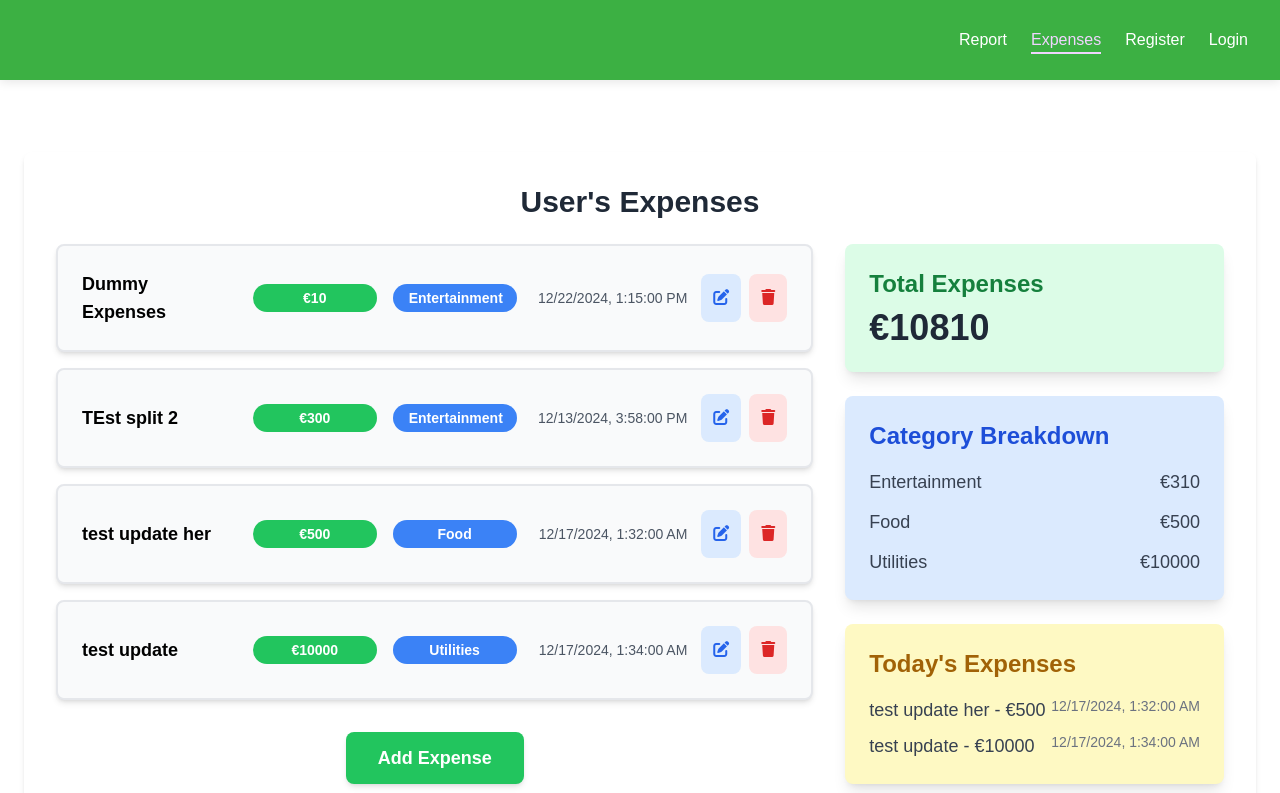
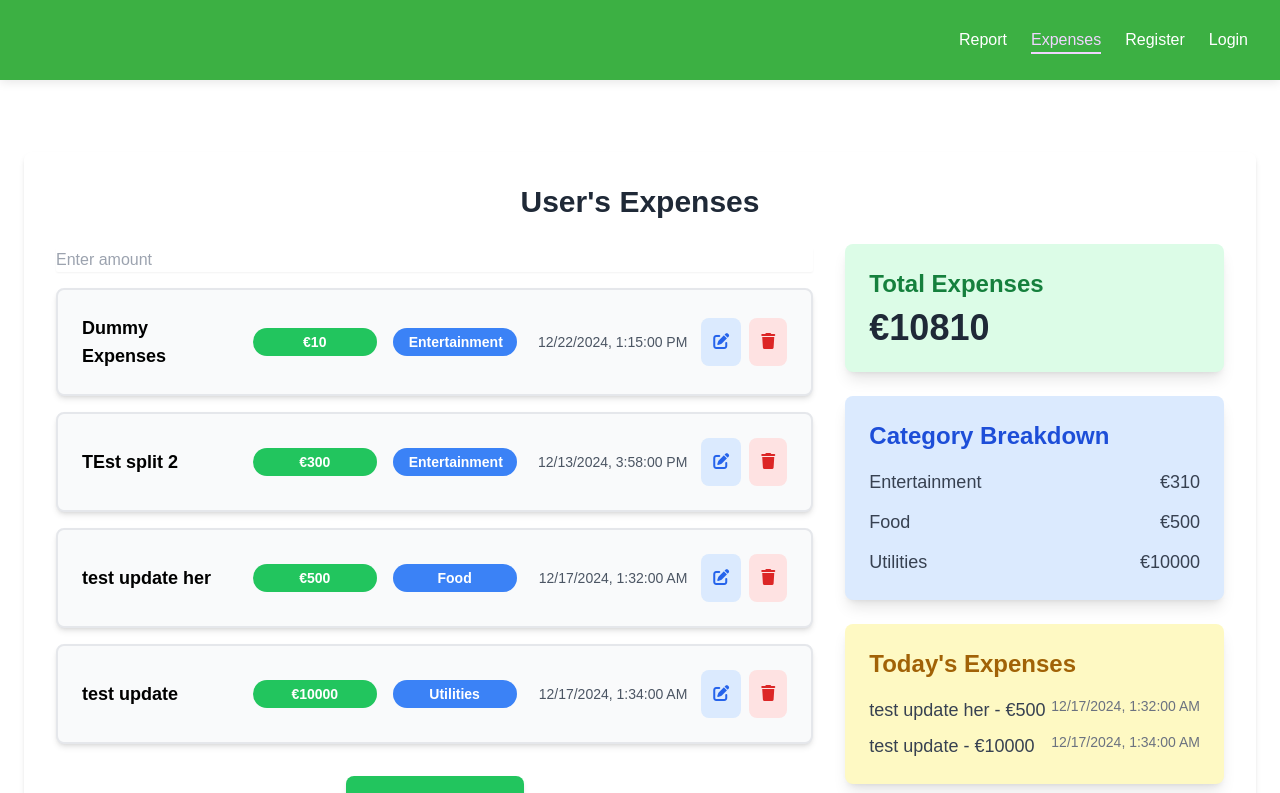
Before and after one commit to Study-Program-Applied-Computer-Science/udi-triozeit, a Vue app: page /expenses in a window 1280 px wide. Shown: the top 793 px of the page. Built offline with nearby package versions, Linux system fonts and the light colour scheme; data requests are answered from the project's data file.

Commit message:
search and report pdf downloader

```diff
--- a/db.json
+++ b/db.json
@@ -43,7 +43,7 @@
       "id": 7,
       "streak": 2,
       "addLimit": 7,
-      "lastLogin": "12/17/2024, 6:21:31 PM"
+      "lastLogin": "12/18/2024, 1:46:21 AM"
     }
   ],
   "expenses": [
--- a/package.json
+++ b/package.json
@@ -11,6 +11,8 @@
     "bcryptjs": "^2.4.3",
     "core-js": "^3.8.3",
     "json-server": "^0.17.1",
+    "jspdf": "^2.5.2",
+    "jspdf-autotable": "^3.8.4",
     "vue": "^3.2.13",
     "vue-router": "^4.5.0",
     "vuex": "^4.1.0"
--- /dev/null
+++ b/src/components/pages/Expense.vue
@@ -0,0 +1,291 @@
+<template>
+  <div class="container">
+    <div class="search-filter-container">
+      <label>
+        Search
+        <input type="text" v-model="searchExpense" placeholder="Search expenses..." class="search-input" />
+      </label>
+      <label>
+        From:
+        <input type="date" v-model="startDate" class="date-input" />
+      </label>
+      <label>
+        To:
+        <input type="date" v-model="endDate" class="date-input" />
+      </label>
+    </div>
+
+    <label for="category">Choose a category:</label>
+    <select v-model="selectedCategory" name="category" id="category">
+      <option value="">All</option>
+      <option value="Food">Food</option>
+      <option value="Transport">Transport</option>
+      <option value="Entertainment">Entertainment</option>
+      <option value="Utilities">Utilities</option>
+      <option value="Other">Other</option>
+    </select>
+
+    <div>
+      <h3 v-if="inCompleteTasks?.length > 0" class="status_info">Expenses</h3>
+      <table class="table_details">
+        <thead>
+          <tr>
+            <th>ID</th>
+            <th>Date</th>
+            <th>Name</th>
+            <th>category</th>
+            <th>Amount</th>
+            <th>createdBy</th>
+          </tr>
+        </thead>
+        <tbody>
+          <tr v-for="task in searchAndFilter" v-bind:key="task.id">
+            <td>{{ task.id }}</td>
+            <td>{{ task.day }}</td>
+            <td>{{ task.name }}</td>
+            <td>{{ task.category }}</td>
+            <td>{{ task.amount }}</td>
+            <td>{{ task.createdBy }}</td>
+          </tr>
+        </tbody>
+      </table>
+    </div>
+  </div>
+</template>
+
+<script>
+export default {
+  name: "ExpensesComponent",
+
+  computed: {
+    searchAndFilter() {
+      console.log("Computed searchAndFilter method called");
+      let filterData = this.expenses;
+      if (this.searchExpense) {
+        filterData = filterData.filter((expense) => {
+          return expense.name
+            .toLowerCase()
+            .includes(this.searchExpense.toLowerCase());
+        });
+      }
+
+      if (this.selectedCategory) {
+        console.log("Category Filter");
+        filterData = filterData.filter((expense) => {
+          return expense.category === this.selectedCategory;
+        })
+      }
+
+      if (this.startDate || this.endDate) {
+        if (this.startDate && this.endDate) {
+          filterData = filterData.filter((expense) => {
+            return expense.day >= this.startDate && expense.day <= this.endDate;
+          })
+        }
+
+        else if (this.startDate) {
+          filterData = filterData.filter((expense) => {
+            return expense.day >= this.startDate;
+          })
+        }
+        else {
+          filterData = filterData.filter((expense) => {
+            return expense.day <= this.endDate;
+          })
+
+        }
+      }
+
+      if (this.sortOrder) {
+        filterData.sort((a, b) => {
+          if (this.sortOrder === "asc") {
+            return a.amount - b.amount
+          }
+          else {
+            return b.amount - a.amount
+          }
+        })
+      }
+
+      return filterData;
+    },
+  },
+  mounted() {
+    this.expenses = this.dataArray;
+    console.log("the mounted" + this.expenses);
+  },
+  data() {
+    return {
+      dataArray: [
+        {
+          name: "ALDI",
+          day: "2024-03-29",
+          category: "Other",
+          amount: 50.25,
+          completed: false,
+          createdBy: "test1@gmail.com",
+          id: 1,
+        },
+        {
+          name: "Walmart",
+          day: "2024-04-01",
+          category: "Food",
+          amount: 120.0,
+          completed: true,
+          createdBy: "test2@gmail.com",
+          id: 2,
+        },
+        {
+          name: "Target",
+          day: "2024-04-05",
+          category: "Other",
+          amount: 75.99,
+          completed: false,
+          createdBy: "test3@gmail.com",
+          id: 3,
+        },
+        {
+          name: "Costco",
+          day: "2024-04-10",
+          category: "Other",
+          amount: 200.5,
+          completed: false,
+          createdBy: "test4@gmail.com",
+          id: 4,
+        },
+        {
+          name: "Amazon",
+          day: "2024-03-31",
+          category: "Entertainment",
+          amount: 45.0,
+          completed: true,
+          createdBy: "test5@gmail.com",
+          id: 5,
+        },
+        {
+          name: "Best Buy",
+          day: "2024-04-15",
+          category: "Utilities",
+          amount: 299.99,
+          completed: false,
+          createdBy: "test6@gmail.com",
+          id: 6,
+        },
+        {
+          name: "Trader Joe's",
+          day: "2024-04-20",
+          category: "Food",
+          amount: 60.75,
+          completed: false,
+          createdBy: "test7@gmail.com",
+          id: 7,
+        },
+        {
+          name: "Whole Foods",
+          day: "2024-04-22",
+          category: "Food",
+          amount: 85.4,
+          completed: true,
+          createdBy: "test8@gmail.com",
+          id: 8,
+        },
+        {
+          name: "Home Depot",
+          day: "2024-03-28",
+          category: "Other",
+          amount: 150.3,
+          completed: false,
+          createdBy: "test9@gmail.com",
+          id: 9,
+        },
+        {
+          name: "IKEA",
+          day: "2024-04-25",
+          category: "Utilities",
+          amount: 499.99,
+          completed: false,
+          createdBy: "test10@gmail.com",
+          id: 10,
+        },
+      ],
+
+      expenses: [],
+      searchExpense: "",
+      selectedCategory: "",
+      startDate: "",
+      endDate: "",
+      sortOrder: "asc"
+    };
+  },
+  components: {},
+};
+</script>
+
+<style scoped>
+.status_info {
+  text-align: center;
+  margin-top: 25px;
+  color: #111111;
+}
+
+.completed {
+  border-top: 2px solid grey;
+  opacity: 0.3;
+}
+
+.container {
+  margin: 0 auto;
+  padding: 20px;
+}
+
+.search-filter-container {
+  display: flex;
+  flex-wrap: wrap;
+  margin: 20px 0;
+  /* Allow elements to wrap if needed */
+  gap: 10px;
+  /* Add spacing between elements */
+  margin-bottom: 20px;
+  /* Add spacing below the filter section */
+  align-items: center;
+  /* Vertically align items */
+  justify-content: space-between;
+  /* Spread items across the container */
+}
+
+.search-input,
+.price-input,
+.date-input {
+  padding: 6px;
+  font-size: 0.9rem;
+  border: 1px solid #ddd;
+  border-radius: 4px;
+  flex: 1 0 150px;
+  /* Flexible width with a minimum */
+  max-width: 200px;
+  /* Maximum width for inputs */
+}
+
+.search-input {
+  flex-grow: 2;
+  /* Make search input slightly larger */
+}
+
+label {
+  font-size: 0.9rem;
+  margin-right: 5px;
+}
+
+button {
+  padding: 8px 12px;
+  background-color: #007bff;
+  color: white;
+  border: none;
+  border-radius: 4px;
+  cursor: pointer;
+}
+
+button:hover {
+  background-color: #0056b3;
+}
+</style>
--- a/src/components/pages/UserExpenses.vue
+++ b/src/components/pages/UserExpenses.vue
@@ -7,7 +7,10 @@
       <div class="flex gap-8">
 
         <div class="w-2/3 flex flex-col gap-4 justify-around">
-          <div v-for="expense in expenses" :key="expense.id" @dblclick="handleToggleDetailView(expense)"
+          <!-- search input  -->
+          <input type="text" v-model="searchExpense" placeholder="Enter amount"
+            class="mt-1 w-full border-gray-300 rounded-sm shadow-sm focus:ring-blue-500 focus:border-blue-500" />
+          <div v-for="expense in searchAndFilter" :key="expense.id" @dblclick="handleToggleDetailView(expense)"
             class="flex items-center justify-between bg-gray-50 p-6 rounded-lg border-2 border-gray-200 shadow-md">
             <div class="flex items-center gap-4 w-full" @dblclick="handleToggleDetailView(expense)">
 
@@ -150,12 +153,69 @@ export default {
       newExpense: { title: "", amount: 0, category: "", dateTime: "", split: [] },
       editingId: null,
       errorMessage: "",
+      searchExpense: "",
+      selectedCategory: "",
+      startDate: "",
+      endDate: "",
+      sortOrder: "asc"
     };
   },
   components: {
     ExpenseDetail,
   },
   computed: {
+    searchAndFilter() {
+      console.log("Computed searchAndFilter method called", this.searchExpense);
+      let filterData = this.$store.getters.filteredExpenses;
+      if (this.searchExpense) {
+        filterData = filterData.filter((expense) => {
+          return expense.title
+            .toLowerCase()
+            .includes(this.searchExpense?.toLowerCase());
+        });
+      }
+
+      if (this.selectedCategory) {
+        console.log("Category Filter");
+        filterData = filterData.filter((expense) => {
+          return expense.category === this.selectedCategory;
+        })
+      }
+
+      if (this.startDate || this.endDate) {
+        if (this.startDate && this.endDate) {
+          filterData = filterData.filter((expense) => {
+            return expense.day >= this.startDate && expense.day <= this.endDate;
+          })
+        }
+
+        else if (this.startDate) {
+          filterData = filterData.filter((expense) => {
+            return expense.day >= this.startDate;
+          })
+        }
+        else {
+          filterData = filterData.filter((expense) => {
+            return expense.day <= this.endDate;
+          })
+
+        }
+      }
+
+      if (this.sortOrder) {
+        filterData.sort((a, b) => {
+          if (this.sortOrder === "asc") {
+            return a.amount - b.amount
+          }
+          else {
+            return b.amount - a.amount
+          }
+        })
+      }
+      console.log(filterData, "filterData")
+      return filterData;
+    },
+
     username() {
       return this.$store.getters.getUsername || "User";
     },
@@ -195,6 +255,7 @@ export default {
     //   return this.streak;
     // }
   },
+
   created() {
     this.$store.dispatch("initializeUser");
     this.$store.dispatch("fetchExpenses");
--- a/src/store.js
+++ b/src/store.js
@@ -1,12 +1,9 @@
 import { createStore } from "vuex";
-import signUpmodules from "./store/modules/SignUpModule.js";
 import * as util from "./utils.js";
 // import { localHost } from "./urls";
 
 const store = createStore({
-  modules: {
-    signUp: signUpmodules,
-  },
+  modules: {},
   state() {
     return {
       currentUser: null,
@@ -22,14 +19,16 @@ const store = createStore({
       return state.isLoggedIn;
     },
     filteredExpenses(state) {
-      return state.expenses.filter((expense) => expense.email === state.currentUser);
+      return state.expenses.filter(
+        (expense) => expense.email === state.currentUser
+      );
     },
     getUsername(state) {
       return state.username || "User";
     },
     getLastLogin(state) {
       return state.lastLogin;
-    }
+    },
   },
 
   mutations: {
@@ -62,7 +61,9 @@ const store = createStore({
       state.expenses.push(expense);
     },
     updateExpense(state, updatedExpense) {
-      const index = state.expenses.findIndex((exp) => exp.id === updatedExpense.id);
+      const index = state.expenses.findIndex(
+        (exp) => exp.id === updatedExpense.id
+      );
       if (index !== -1) {
         state.expenses.splice(index, 1, updatedExpense);
       }
@@ -74,7 +75,7 @@ const store = createStore({
 
   actions: {
     async updateSplitExpenses(state, updatedSplitValue) {
-      await util.updateSplitExpenses(updatedSplitValue)
+      await util.updateSplitExpenses(updatedSplitValue);
     },
     initializeUser({ dispatch }) {
       dispatch("fetchUsername");
@@ -112,13 +113,14 @@ const store = createStore({
     },
 
     async fetchExpenses({ commit, state }) {
-
       try {
         console.log("fetching expenses for user:", state.currentUser);
         const response = await fetch("http://localhost:5001/expenses");
         const data = await response.json();
 
-        const userExpenses = data.filter((expense) => expense.email === state.currentUser);
+        const userExpenses = data.filter(
+          (expense) => expense.email === state.currentUser
+        );
         commit("setExpenses", userExpenses);
       } catch (error) {
         console.error("Error fetching expenses:", error);
@@ -144,11 +146,14 @@ const store = createStore({
           email: state.currentUser,
         };
 
-        const response = await fetch(`http://localhost:5001/expenses/${updatedExpense.id}`, {
-          method: "PUT",
-          headers: { "Content-Type": "application/json" },
-          body: JSON.stringify(payload),
-        });
+        const response = await fetch(
+          `http://localhost:5001/expenses/${updatedExpense.id}`,
+          {
+            method: "PUT",
+            headers: { "Content-Type": "application/json" },
+            body: JSON.stringify(payload),
+          }
+        );
 
         if (!response.ok) {
           throw new Error("Failed to update expense");
```
Also changed, not shown: src/components/pages/Report.vue (+37 -1 lines), 1 other file (tests, documents, lock files or other folders).
